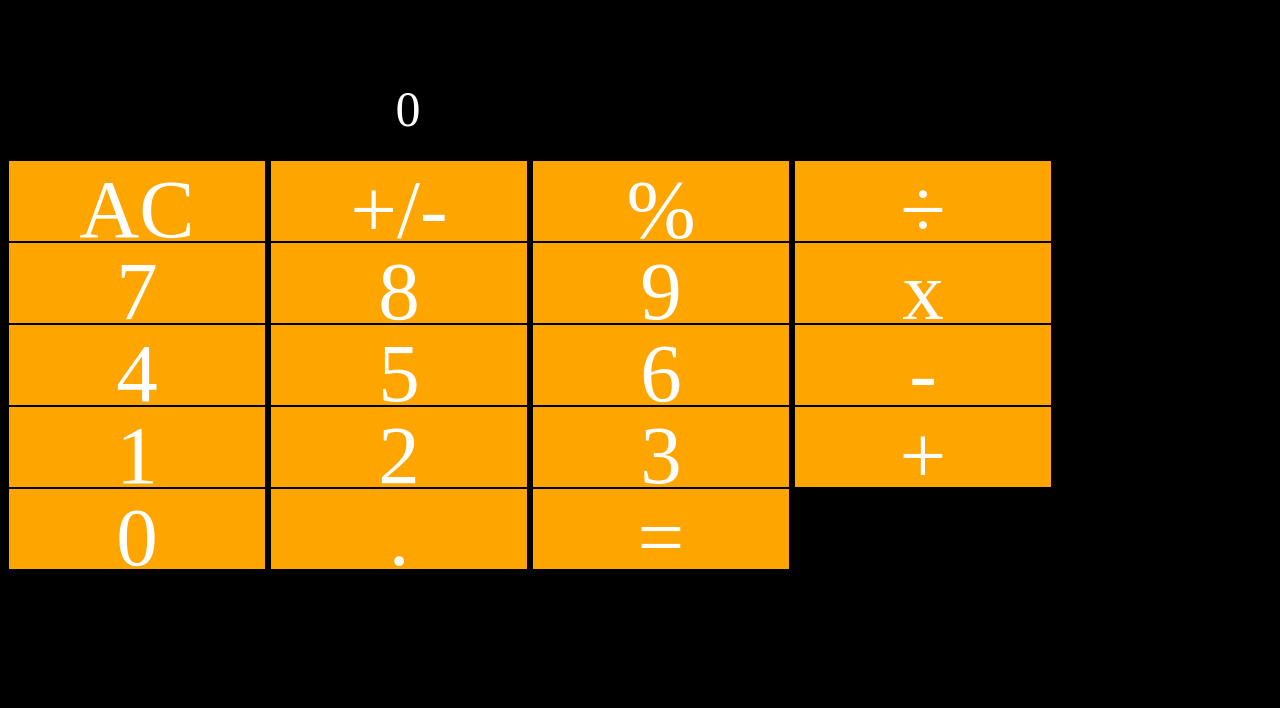
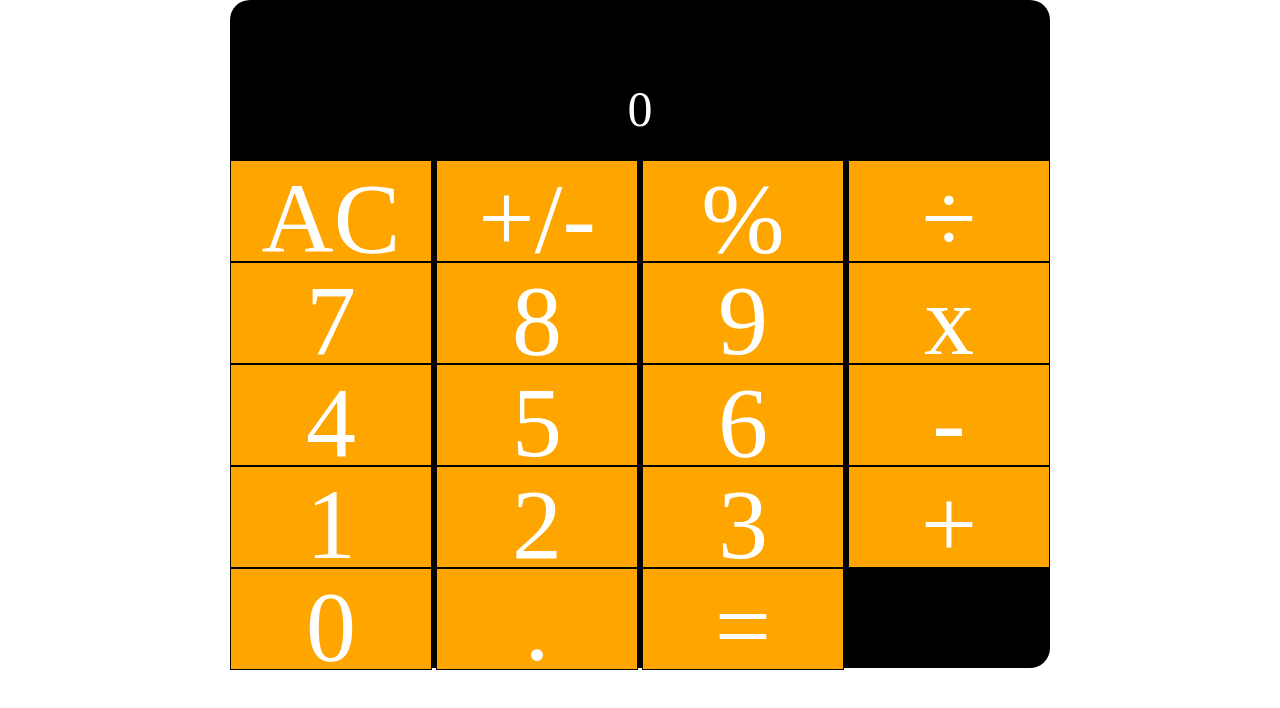
Before and after one commit to robertsonsamuel/calc, a plain HTML site: page index.html in a window 1280 px wide. Drawn offline with nearby package versions, Linux system fonts and the light colour scheme.

Commit message:
make the calcualtor look nicer

```diff
--- a/index.html
+++ b/index.html
@@ -7,6 +7,7 @@
     <script src="http://code.jquery.com/jquery-2.1.4.min.js"></script>
   </head>
   <body>
+    <div class="calc-container">
       <h1> The MVP Calculator </h1>
       <div id="ansblock">0</div>
       <div class="container">
@@ -29,9 +30,8 @@
         <div class="inputButton number" data-id="0">0</div>
         <div class="inputButton number" data-id=".">.</div>
         <div class="inputButton equals" data-id="equals">=</div>
-
         </div> <!-- containerEnd -->
-
+      </div>
       <script src="main3.js"></script>
     </body>
   </html>
--- a/style.css
+++ b/style.css
@@ -1,26 +1,48 @@
 body{
-    background-color: black;
+
+}
+.calc-container {
+    position: absolute;
+    margin: 0 auto;
+    top: 0;
+    bottom: 0;
+    right: 0;
+    left: 0;
+    background-color: #000000;
+    height: 668px;
+    width: 820px;
+    border-radius: 20px;
 }
 #ansblock{
     width: 800px;
     height: 80px;
     text-align: center;
-    font-size: 50px;;
-    color:white;
+    font-size: 50px;
+    color: white;
+    margin: 0 auto;
+    top: 0;
+    bottom: 0;
+    right: 0;
+    left: 0;
 }
 .container{
-  margin: 0 auto;
-  top:0;bottom: 0;right: 0;left: 0;
+    margin: 0 auto;
+    top: 0;
+    bottom: 0;
+    right: 0;
+    left: 0;
+    width: 820px;
+    height: 500px;
 
 }
 
 .inputButton{
-    border: 1px solid black;
-    height: 10vh;
-    width: 20vw;
-    font-size: 83px;
+       border: 1px solid black;
+    height: 100px;
+    width: 200px;
+    font-size: 100px;
     background-color: orange;
-    color:white;
+    color: white;
     text-align: center;
     display: inline-block;
     cursor: pointer;
```
Lines whose indentation alone changed are shown as unchanged.
